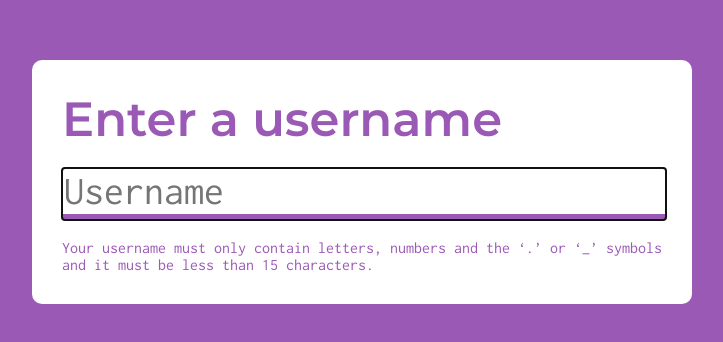
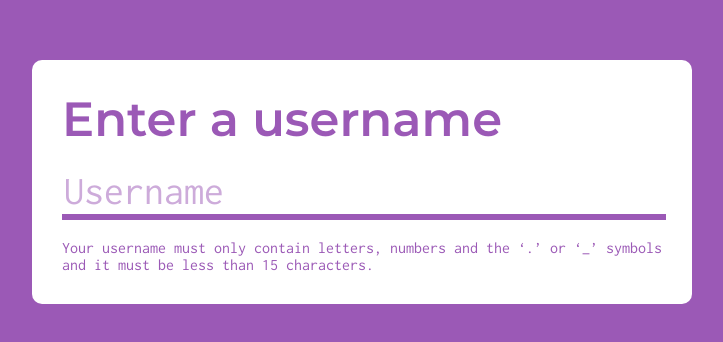
Before and after one commit to Louis-Tarvin/draw_game, a React (Create React App) app in the folder client/: page / in a window 1280 px wide. Shown: the part 218-560 px from the top of the page, without its empty margins (278-1001 px from the left). Built offline with nearby package versions, Linux system fonts and the light colour scheme; no server answers.

Commit message:
hr or label fix and input border none

```diff
--- a/client/src/index.css
+++ b/client/src/index.css
@@ -18,3 +18,7 @@ body {
 .invisible {
     visibility: hidden;
 }
+
+input {
+    outline: none;
+}
--- a/client/src/landing/Landing.css
+++ b/client/src/landing/Landing.css
@@ -46,6 +46,11 @@
     font-family: 'Inconsolata';
 
     margin: 20px 0;
+}
+
+.landing input[type="text"]::placeholder {
+    color: #9B59B6;
+    opacity: 0.5;
 }
 
 .enter-room {
@@ -106,6 +111,8 @@ input[type="submit"]:disabled {
     border-top: 1px solid #9B59B6;
     text-align: center;
 
+    overflow: visible;
+
     margin: 20px 0;
 }
 
```
